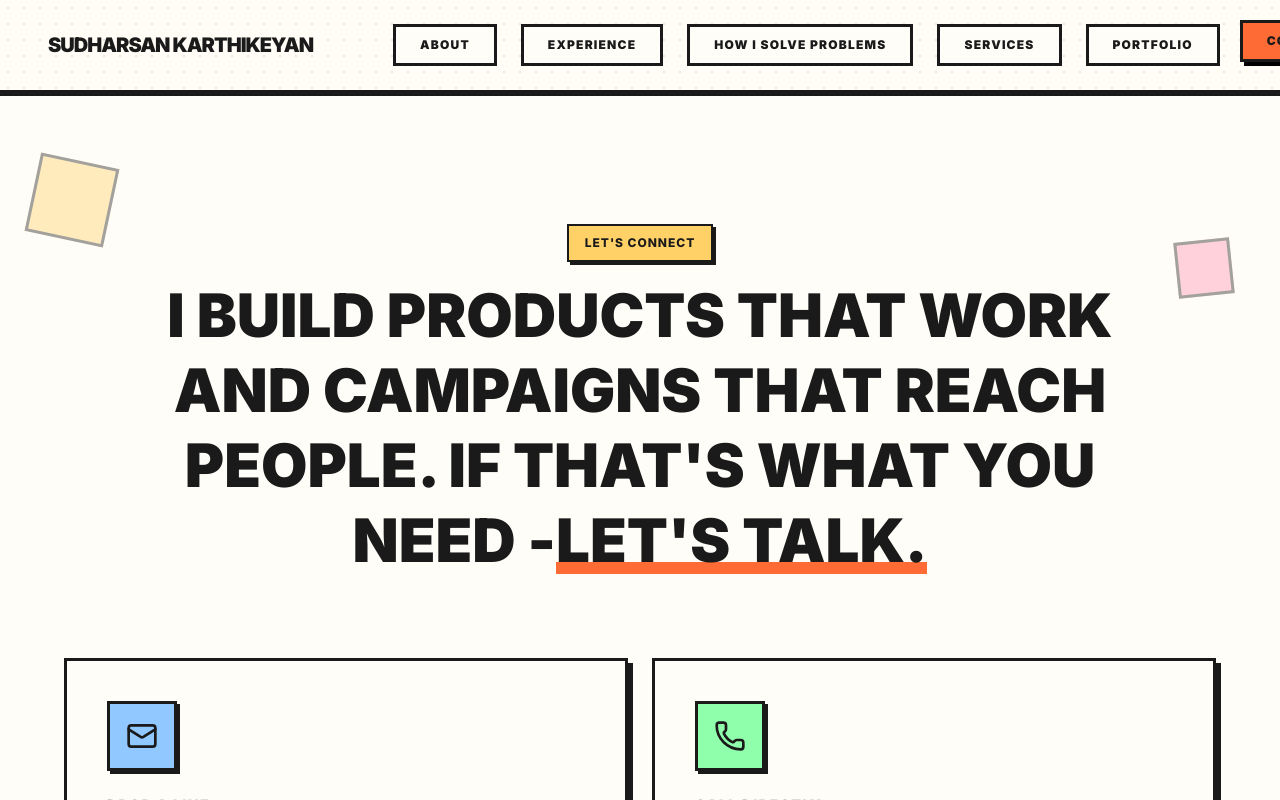
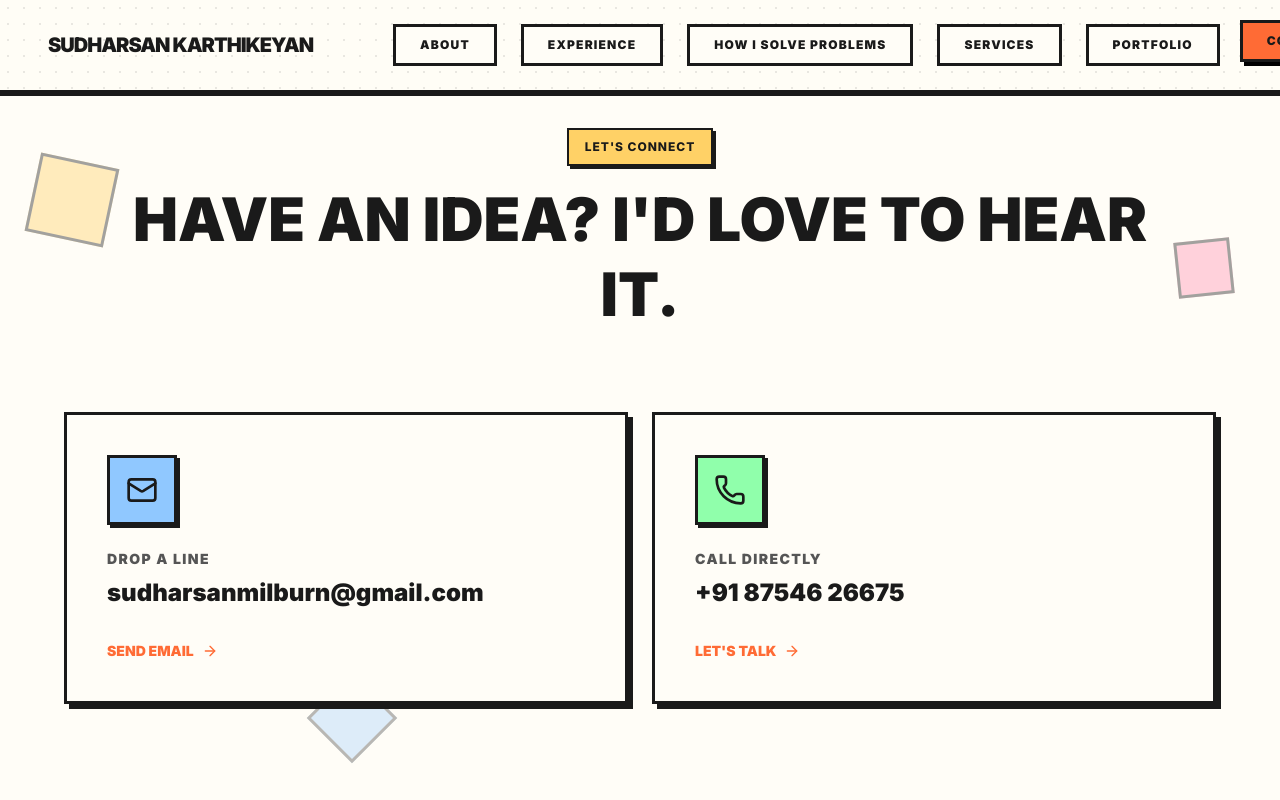
Before and after one commit to Sudharsan-since-2001/Portfolio, a Next.js app: page /contact in a window 1280 px wide. Shown: the top 800 px of the page. Built offline with nearby package versions, Linux system fonts and the light colour scheme; a web font is replaced by a local one.

Commit message:
Add files via upload

```diff
--- a/src/app/about/page.tsx
+++ b/src/app/about/page.tsx
@@ -14,7 +14,7 @@ export default function AboutPage() {
     return (
         <main className="min-h-screen bg-background">
             <Navbar />
-            <div className="pt-20">
+            <div>
                 <PageHeader
                     title="About"
                     highlight="Me"
--- a/src/app/contact/page.tsx
+++ b/src/app/contact/page.tsx
@@ -10,11 +10,11 @@ export default function ContactPage() {
             <Navbar />
 
             {/* Decorative Shapes */}
-            <div className="absolute top-40 left-8 w-20 h-20 bg-[var(--nb-yellow)] border-[3px] border-foreground rotate-12 opacity-40" />
-            <div className="absolute top-60 right-12 w-14 h-14 bg-[var(--nb-pink)] border-[3px] border-foreground -rotate-6 opacity-40" />
-            <div className="absolute bottom-40 left-1/4 w-16 h-16 bg-[var(--nb-blue)] border-[3px] border-foreground rotate-45 opacity-30" />
+            <div className="hidden md:block absolute top-40 left-8 w-20 h-20 bg-[var(--nb-yellow)] border-[3px] border-foreground rotate-12 opacity-40" />
+            <div className="hidden md:block absolute top-60 right-12 w-14 h-14 bg-[var(--nb-pink)] border-[3px] border-foreground -rotate-6 opacity-40" />
+            <div className="hidden md:block absolute bottom-40 left-1/4 w-16 h-16 bg-[var(--nb-blue)] border-[3px] border-foreground rotate-45 opacity-30" />
 
-            <div className="pt-32 pb-24 relative z-10">
+            <div className="pt-8 pb-16 relative z-10">
                 <section className="px-4">
                     <div className="max-w-6xl mx-auto">
                         <motion.div
@@ -28,12 +28,8 @@ export default function ContactPage() {
                                     Let{"'"}s Connect
                                 </div>
                                 <h1 className="text-4xl md:text-6xl font-sans font-black uppercase leading-tight max-w-5xl mx-auto">
-                                    I build products that work and campaigns that reach people. If that's what you need -
+                                    HAVE AN IDEA? I'D LOVE TO HEAR IT.
 
-                                    <span className="relative inline-block">
-                                        <span className="relative z-10">let{"'"}s talk.</span>
-                                        <span className="absolute bottom-1 left-0 w-full h-3 bg-primary -z-0" />
-                                    </span>
                                 </h1>
                             </div>
 
--- a/src/app/experience/page.tsx
+++ b/src/app/experience/page.tsx
@@ -14,7 +14,7 @@ export default function ExperiencePage() {
     return (
         <main className="min-h-screen bg-background">
             <Navbar />
-            <div className="pt-20">
+            <div>
                 <PageHeader
                     title="Work"
                     highlight="History"
--- a/src/app/portfolio/page.tsx
+++ b/src/app/portfolio/page.tsx
@@ -14,7 +14,7 @@ export default function PortfolioPage() {
     return (
         <main className="min-h-screen bg-background">
             <Navbar />
-            <div className="pt-20">
+            <div>
                 <PageHeader
                     title="My"
                     highlight="Portfolio"
--- a/src/app/process/page.tsx
+++ b/src/app/process/page.tsx
@@ -14,7 +14,7 @@ export default function ProcessPage() {
     return (
         <main className="min-h-screen bg-background">
             <Navbar />
-            <div className="pt-20">
+            <div>
                 <PageHeader
                     title="My"
                     highlight="Process"
--- a/src/app/services/page.tsx
+++ b/src/app/services/page.tsx
@@ -14,7 +14,7 @@ export default function ServicesPage() {
     return (
         <main className="min-h-screen bg-background">
             <Navbar />
-            <div className="pt-20">
+            <div>
                 <PageHeader
                     title="Expertise &"
                     highlight="Services"
--- a/src/components/AboutSection.tsx
+++ b/src/components/AboutSection.tsx
@@ -55,7 +55,7 @@ export function AboutSection({
                             className="md:col-span-12 lg:col-span-7 nb-card p-6 sm:p-8 md:p-8 border-[3px] md:border-[4px] bg-background relative z-10 hover:-translate-y-1 transition-all shadow-[4px_4px_0px_#000]"
                         >
                             <p className="text-sm sm:text-base md:text-lg font-bold text-foreground/90 leading-relaxed">
-                                I started my career in digital marketing running ads, creating content, growing brands. Over 4 years, as my role and responsibilities grew, I taught myself web development. Now I build the website and drive the traffic to it. That combination is rare. And for the brands I work with across various industries, it{"'"}s been a game changer.
+                                I started my career in digital marketing creating content, running ads and growing brands. Over 4 years, as my role and responsibilities grew, I taught myself web development. Now I build the website and drive the traffic to it. That combination is rare. And for the brands I work with across various industries, it{"'"}s been a game changer.
                             </p>
                         </motion.div>
 
@@ -68,7 +68,7 @@ export function AboutSection({
                             className="md:col-span-12 lg:col-span-5 nb-card p-6 sm:p-8 md:p-8 border-[3px] md:border-[4px] !bg-[var(--nb-blue)] shadow-[6px_6px_0px_#000] hover:-translate-x-1 hover:-translate-y-1 transition-all"
                         >
                             <p className="text-base sm:text-lg md:text-xl font-black leading-snug text-foreground">
-                                Today, with seasoned experience behind me, I can take a product from scratch and take it to the right audience - building it, positioning it, and growing it—all with a clear understanding of every step in between.
+                                Today, with seasoned experience behind me, I can take a product from scratch and take it to the right audience. Building it, positioning it, and growing it all with a clear understanding of every step in between.
                             </p>
                         </motion.div>
                     </div>
--- a/src/components/ContactSection.tsx
+++ b/src/components/ContactSection.tsx
@@ -41,12 +41,7 @@ export function ContactSection({
                                 </div>
                             )}
                             <h2 className="text-3xl md:text-6xl font-sans font-black uppercase leading-tight max-w-5xl mx-auto tracking-tighter">
-                                I build products that work and campaigns that reach people. If that's what you need -
-                                <br className="hidden md:block" />
-                                <span className="relative inline-block ml-2">
-                                    <span className="relative z-10 text-primary">let{"'"}s talk.</span>
-                                    <span className="absolute bottom-2 left-0 w-full h-4 bg-foreground/5 -z-0" />
-                                </span>
+                                HAVE AN IDEA? I'D LOVE TO HEAR IT.
                             </h2>
                         </div>
 
--- a/src/components/Hero.tsx
+++ b/src/components/Hero.tsx
@@ -55,7 +55,7 @@ const skills = [
 export function Hero() {
     return (
         <>
-            <section className="relative min-h-screen flex items-center pt-24 pb-4 overflow-hidden bg-background">
+            <section className="relative min-h-[calc(100vh-64px)] md:min-h-[calc(100vh-96px)] flex items-center pt-12 md:pt-16 pb-4 overflow-hidden bg-background">
 
 
                 {/* ===== MAIN CONTENT ===== */}
--- a/src/components/PageHeader.tsx
+++ b/src/components/PageHeader.tsx
@@ -10,7 +10,7 @@ interface PageHeaderProps {
 
 export function PageHeader({ title, highlight, description }: PageHeaderProps) {
     return (
-        <div className="py-12 sm:py-20 bg-background">
+        <div className="pt-6 pb-12 sm:pt-10 sm:pb-16 bg-background">
             <div className="w-full px-4 sm:px-6 lg:px-12">
                 <div className="max-w-4xl mx-auto text-center space-y-4 sm:space-y-6">
                     <motion.h1
```
